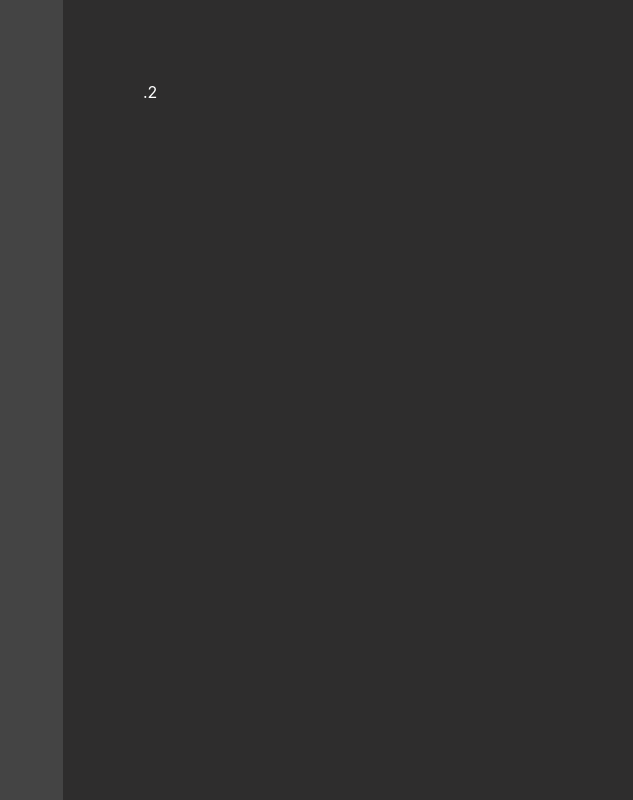
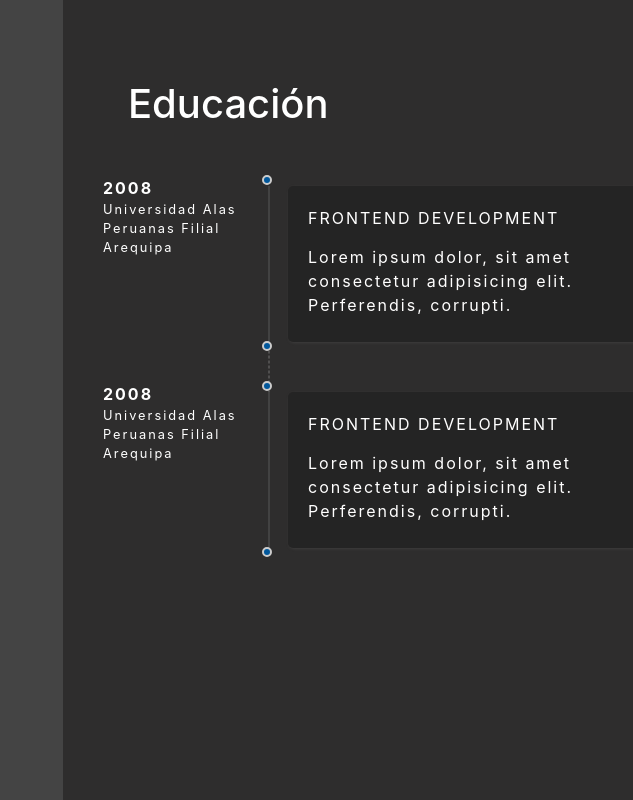
Before and after one commit to coila-dev/ccoila, a plain HTML site: page index.html in a window 1280 px wide. Both pictures are taken after a click on the tab "Resumen". Shown: the full height of the page, 364-997 px from the left. Drawn offline with nearby package versions, Linux system fonts and the light colour scheme.

Commit message:
iniciando con el apartado de Resumen donde se ve la educacion experiencia profesional y conocimientos

```diff
--- a/css/main.css
+++ b/css/main.css
@@ -14,6 +14,7 @@ body{
     border-radius: 50%;
     /* width: 150px; */
     z-index: 1;
+
 }
 button{
     background-color: transparent;
@@ -28,8 +29,9 @@ button{
     color: #999999;
     font-size: 1.2em;
 }
-
-
+.photo-header{
+    text-align: center;
+}
 
 
 /*MENU*/
@@ -107,8 +109,9 @@ button{
 }
 /*CONTENT PERFIL  --------> FIN*/
 
-/*CONTENIDO*/
-.contentPerfil{
+/*CONTENIDO-----------------------------------------------------------*/
+/*----------PERFIL----------------------------------------------------*/
+.contentGeneral{
     background-color: #2e2d2d;
     padding: 5rem;
     height: 100vh;
@@ -116,28 +119,25 @@ button{
     overflow-y: scroll;
 }
 /* scroll style -----> https://ed.team/blog/personaliza-el-scroll-de-tu-web-solo-con-css*/
-    .contentPerfil::-webkit-scrollbar {
+    .contentGeneral::-webkit-scrollbar {
         width: 8px;     /* Tamaño del scroll en vertical */
     }
-    .contentPerfil::-webkit-scrollbar-thumb {
+    .contentGeneral::-webkit-scrollbar-thumb {
         background: #ccc;
         height: 30px;
         border-radius: 4px;
     }
 /* scroll style FIN */
 
-.contentPerfil .headerDescription{
+.contentGeneral .headerDescription{
     display: flex;
     align-items: center;
 }
-.contentPerfil .headerDescription .titleHeader{
+.contentGeneral .headerDescription .titleHeader{
     font-size: 2em;
     font-weight: bold;
 }
-.contentPerfil .itemsContainer{
-
-}
-.contentPerfil .itemstitle{
+.contentGeneral .itemstitle{
     color: #ffc4007a;
     font-weight: bold;
     font-size: 3em;
@@ -146,15 +146,93 @@ button{
     border-bottom: solid 1px;
     border-color: #ffffff1e;
 }
-.contentPerfil .itemsContent{
-
-}
-.contentPerfil p{
+.contentGeneral p{
     color: #ffffffb7;
 }
-
-.contentPerfil .iconSobremi svg{
+.contentGeneral .iconSobremi svg{
 font-size: 3em;
 color: #ffc4007a;
 }
-/*CONTENIDO ----------> FIN*/
+/*----------RESUMEN----------------------------------------------------*/
+.contentGeneral .contentResumen {
+    margin: 0 10em;
+}
+.contentGeneral .contentResumen ul{
+    position: relative;
+    list-style: none;
+    padding: 0;
+    margin: 0;
+}
+.contentGeneral .contentResumen ul::before{
+    content: "";
+    position: absolute;
+    top: 0;
+    left: -20px;
+    height: 100%;
+    border: 1px dashed #ffffff2a;
+}
+.contentGeneral .contentResumen .box{
+    margin: 50px 0;
+    padding: 10px 20px;
+    background: rgba(0, 0, 0, 0.2);
+    width: 400px;
+    position: relative;
+    letter-spacing: 2px;
+    border-radius: 5px;
+    box-sizing: border-box;
+    box-shadow: 1px 1px 3px rgba(100, 100, 100, 0.3);
+}
+.contentGeneral .contentResumen .box >span{
+    content: "";
+    position: absolute;
+    top: 0;
+    left: -20px;
+    height: 100%;
+    border: 1px solid #424242;
+}
+.contentGeneral .contentResumen .box >span::before,
+.contentGeneral .contentResumen .box >span::after{
+    content: "";
+    position: absolute;
+    left: -7px;
+    width: 10px;
+    height: 10px;
+    border: 2px solid #ccc;
+    background: #01579B;
+    border-radius: 100%;
+}
+.contentGeneral .contentResumen .box >span::before{
+    top: -12px;
+}
+.contentGeneral .contentResumen .box >span::after{
+    top: 100%;
+}
+/*end span*/
+.contentGeneral .contentResumen .box .title{
+    font-size: 1rem;
+    text-transform: uppercase;
+    margin-top: 10px;
+}
+.contentGeneral .contentResumen .box .sub-title{
+    font-size: 0.6rem;
+    color: #aaa;
+}
+.contentGeneral .contentResumen .box .info{
+    margin: 15px 0;
+}
+.contentGeneral .contentResumen .box .time .FechaInstitucion{
+    position: absolute;
+    font-size: 1rem;
+    color: rgb(255, 255, 255);
+    width: 150px;
+}
+.contentGeneral .contentResumen .box .time .FechaInstitucion:first-child{
+    top: -10px;
+    left: -170px;
+}
+.contentGeneral .contentResumen .box .time span:last-child{
+    top: 100%;
+    left: -70px;
+}
+
+/*CONTENIDO -------------------------------------------------------> FIN*/
--- a/index.html
+++ b/index.html
@@ -19,7 +19,7 @@
 
     <main>
         <div class="row m-0">
-            <div class="col-lg-1 pl-0 pr-0 menu">
+            <div class="col-lg-1 pl-0 pr-0 menu d-none d-lg-block">
                 <section class="col-12 p-0">
                     <div class="nav flex-column" id="v-pills-tab" role="tablist" aria-orientation="vertical">
                         <a class="nav-link active" id="v-pills-home-tab" data-toggle="pill" href="#v-pills-home" role="tab"
@@ -79,7 +79,7 @@
                     </div>
                 </section>
             </div>
-            <div class="col-lg-7 col-xl-8 contentPerfil">
+            <div class="col-lg-7 col-xl-8 contentGeneral">
                 <div class="tab-content" id="v-pills-tabContent">
                     <div class="tab-pane animate__animated animate__fadeIn show active" id="v-pills-home" role="tabpanel"
                         aria-labelledby="v-pills-home-tab">
@@ -107,10 +107,10 @@
                                     </p>
                                 </div>
                                 <div class="row">
-                                    <div class="col-6">
+                                    <div class="col-xl-6 pl-0 pr-0">
                                         <button type="button">Download CV</button>
                                     </div>
-                                    <div class="col-6">
+                                    <div class="col-xl-6 pl-0 pr-0">
                                         <button type="button">Contactame</button>
                                     </div>
                                 </div>
@@ -243,7 +243,55 @@
                     </div>
                     <div class="tab-pane animate__animated animate__bounceInUp" id="v-pills-profile" role="tabpanel"
                         aria-labelledby="v-pills-profile-tab">
-                        .2
+                        <div class="row">
+                            <h1>Educación</h1>
+                            <section class="contentResumen">
+                                <ul>
+                                    <li class="box">
+                                      <span></span>
+                                      <div class="title">Frontend Development</div>
+                                      <!-- <div class="sub-title">created by M A R K</div> -->
+                                        <div class="info">
+                                          Lorem ipsum dolor, sit amet consectetur adipisicing elit. Perferendis, corrupti.
+                                        </div>
+                                      <div class="time">
+                                        <div class="FechaInstitucion">
+                                            <div class="row">
+                                                <strong>2008</strong>
+
+                                            </div>
+                                            <div class="row">
+                                                <small>
+                                                    Universidad Alas Peruanas Filial Arequipa
+                                                </small>
+                                            </div>
+                                        </div>
+                                      </div>
+                                    </li>
+                                    <li class="box">
+                                        <span></span>
+                                        <div class="title">Frontend Development</div>
+                                        <!-- <div class="sub-title">created by M A R K</div> -->
+                                        <div class="info">Lorem ipsum dolor, sit amet consectetur adipisicing elit. Perferendis, corrupti.</div>
+                                        <div class="time">
+                                          <div class="FechaInstitucion">
+                                              <div class="row">
+                                                  <strong>2008</strong>
+
+                                              </div>
+                                              <div class="row">
+                                                  <small>
+                                                      Universidad Alas Peruanas Filial Arequipa
+                                                  </small>
+                                              </div>
+                                          </div>
+                                          <!-- <span>12:00pm</span> -->
+                                          <!-- <span>4:45am</span> -->
+                                        </div>
+                                      </li>
+                                </ul>
+                            </section>
+                        </div>
                     </div>
                     <div class="tab-pane animate__animated animate__bounceInDown" id="v-pills-messages" role="tabpanel"
                         aria-labelledby="v-pills-messages-tab">
```
